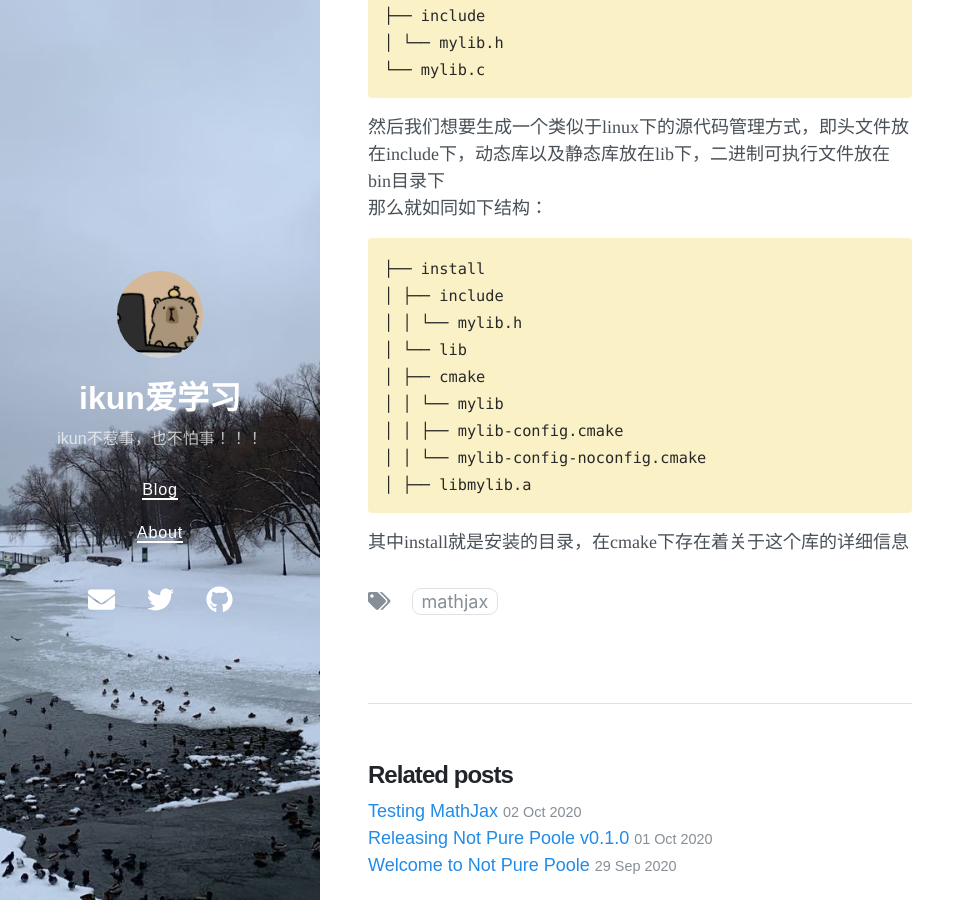
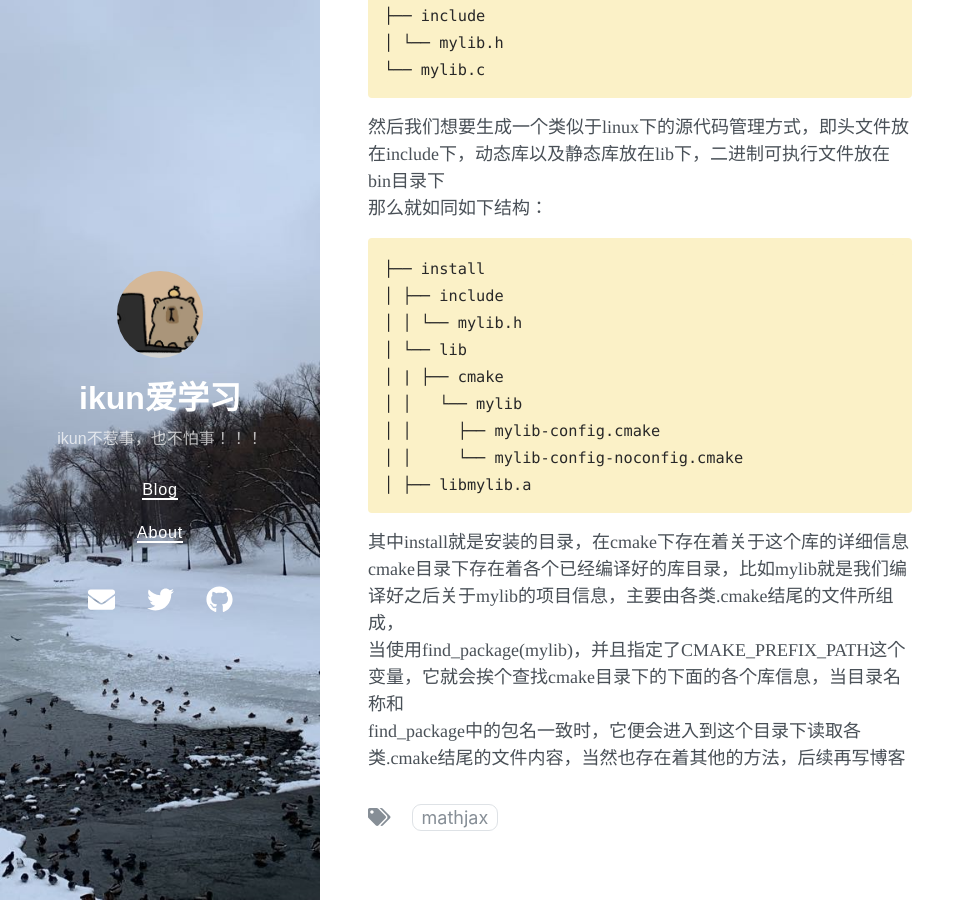
Before and after one commit to SuperIkunFan/SuperIkunFan.github.io, a Jekyll site: the page built from _posts/2024-09-04-学习cmake的install.md, in a window 1280 px wide and 900 px high, scrolled down 508 px. Shown: the whole window, without its empty margins (0-975 px from the left). Built offline with Jekyll 4.4.1, drawn with Linux system fonts in a browser that asks for light colours; nearby versions of some CDN libraries.

Commit message:
短期保存-16：12

````diff
--- a/_posts/2024-09-04-学习cmake的install.md
+++ b/_posts/2024-09-04-学习cmake的install.md
@@ -29,10 +29,13 @@ date: 2020-10-02 15:32 +0800
 │ ├── include
 │ │ └── mylib.h
 │ └── lib
-│ ├── cmake
-│ │ └── mylib
-│ │ ├── mylib-config.cmake
-│ │ └── mylib-config-noconfig.cmake
+│ | ├── cmake
+│ │   └── mylib
+│ │     ├── mylib-config.cmake
+│ │     └── mylib-config-noconfig.cmake
 │ ├── libmylib.a
 ```
 其中install就是安装的目录，在cmake下存在着关于这个库的详细信息
+cmake目录下存在着各个已经编译好的库目录，比如mylib就是我们编译好之后关于mylib的项目信息，主要由各类.cmake结尾的文件所组成，
+当使用find_package(mylib)，并且指定了CMAKE_PREFIX_PATH这个变量，它就会挨个查找cmake目录下的下面的各个库信息，当目录名称和
+find_package中的包名一致时，它便会进入到这个目录下读取各类.cmake结尾的文件内容，当然也存在着其他的方法，后续再写博客
````
